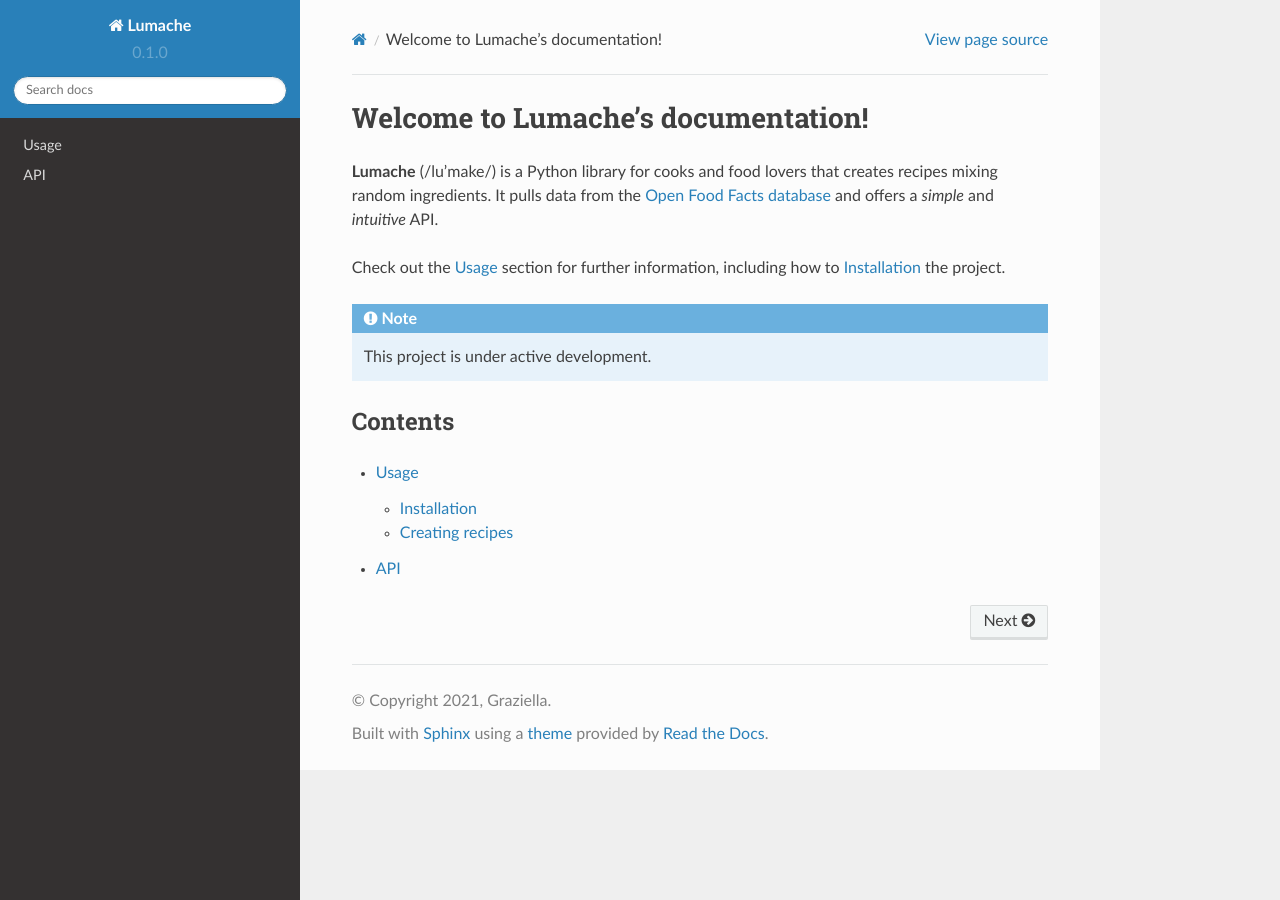
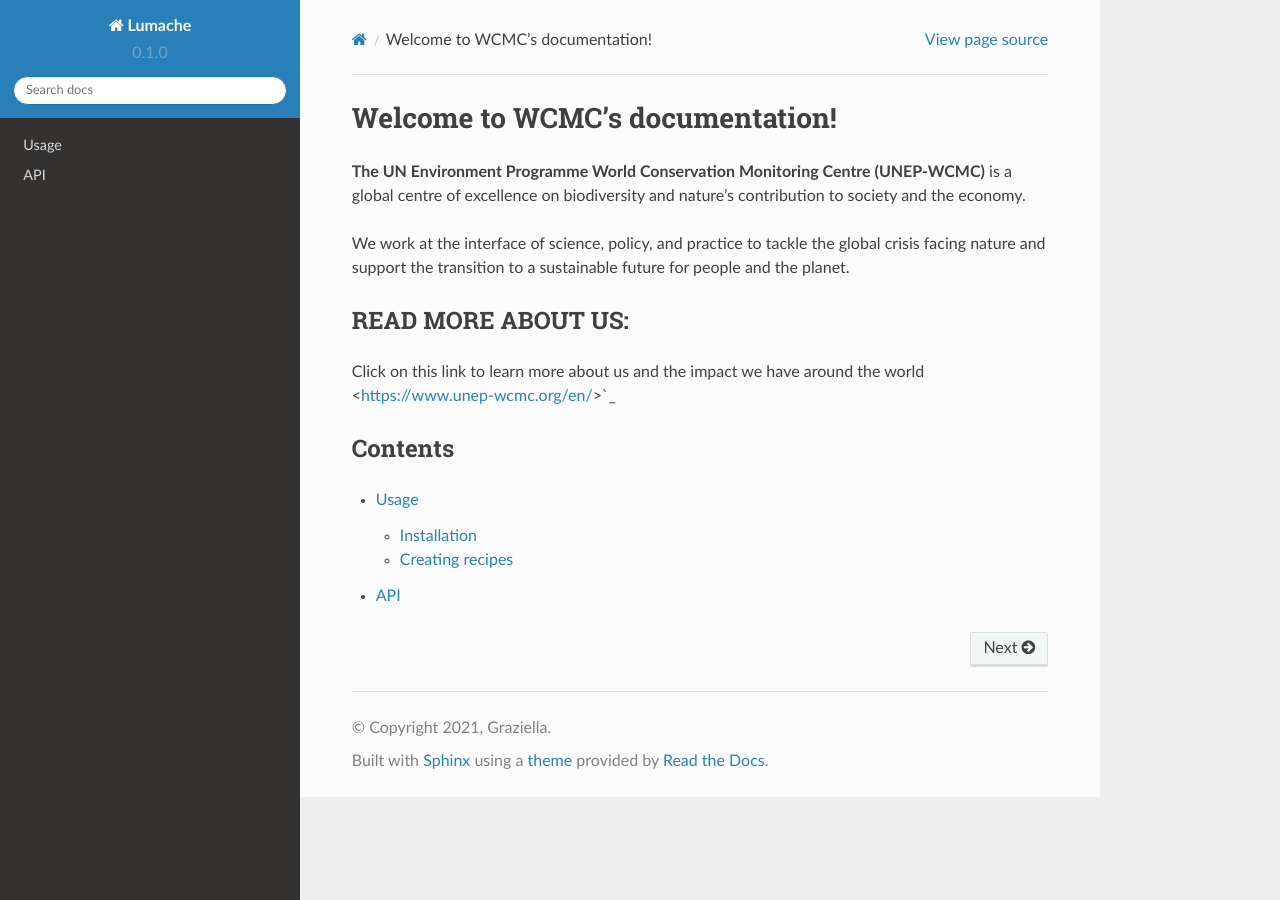
Before and after one commit to poyo89/WCMC-rtd, a Sphinx documentation site: the page built from docs/source/index.rst, in a window 1280 px wide. Built offline with Sphinx 7.4.7 and the Read the Docs theme 2.0.0, drawn with Linux system fonts in a browser that asks for light colours.

Commit message:
Update index.rst

```diff
--- a/docs/source/index.rst
+++ b/docs/source/index.rst
@@ -1,17 +1,15 @@
-Welcome to Lumache's documentation!
+Welcome to WCMC's documentation!
 ===================================
 
-**Lumache** (/lu'make/) is a Python library for cooks and food lovers
-that creates recipes mixing random ingredients.
-It pulls data from the `Open Food Facts database <https://world.openfoodfacts.org/>`_
-and offers a *simple* and *intuitive* API.
+**The UN Environment Programme World Conservation Monitoring Centre (UNEP-WCMC)** is a global centre of excellence on biodiversity and nature’s contribution to society and the economy.
 
-Check out the :doc:`usage` section for further information, including
-how to :ref:`installation` the project.
+We work at the interface of science, policy, and practice to tackle the global crisis facing nature and support the transition to a sustainable future for people and the planet.
 
-.. note::
+READ MORE ABOUT US:
+-------------------
+Click on this link to learn more about us and the impact we have around the world <https://www.unep-wcmc.org/en/>`_
 
-   This project is under active development.
+
 
 Contents
 --------
```
